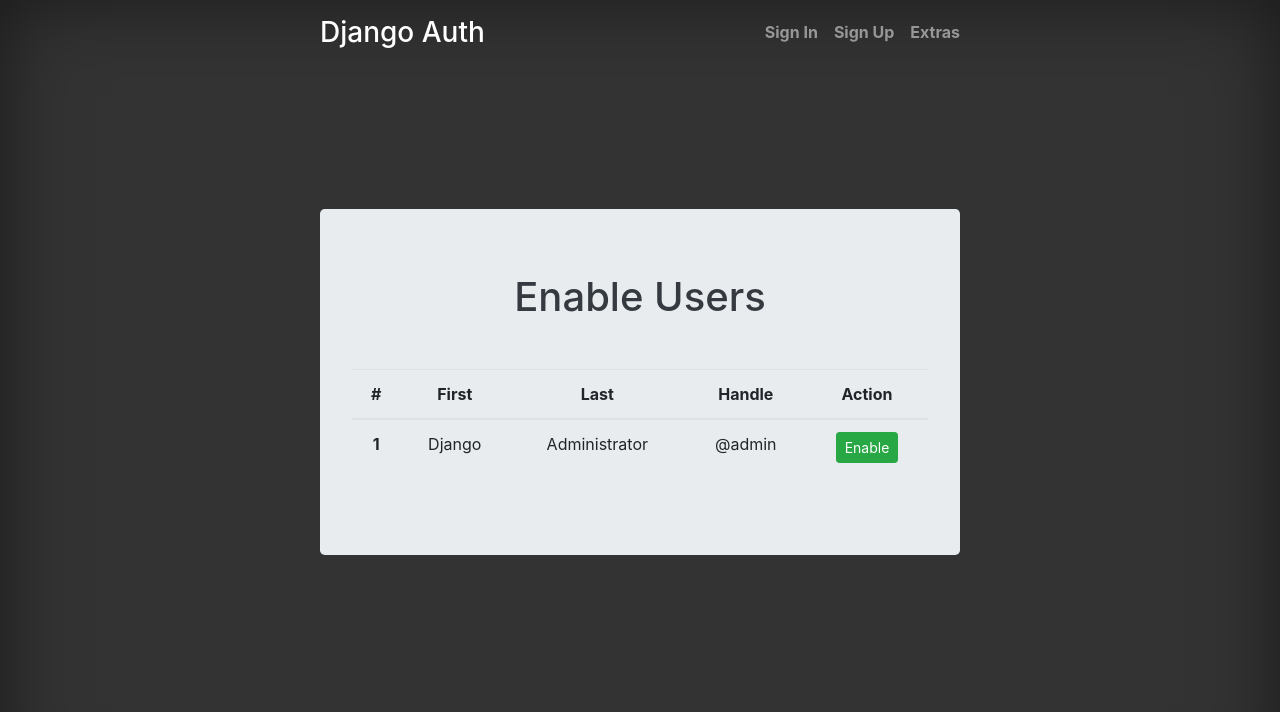
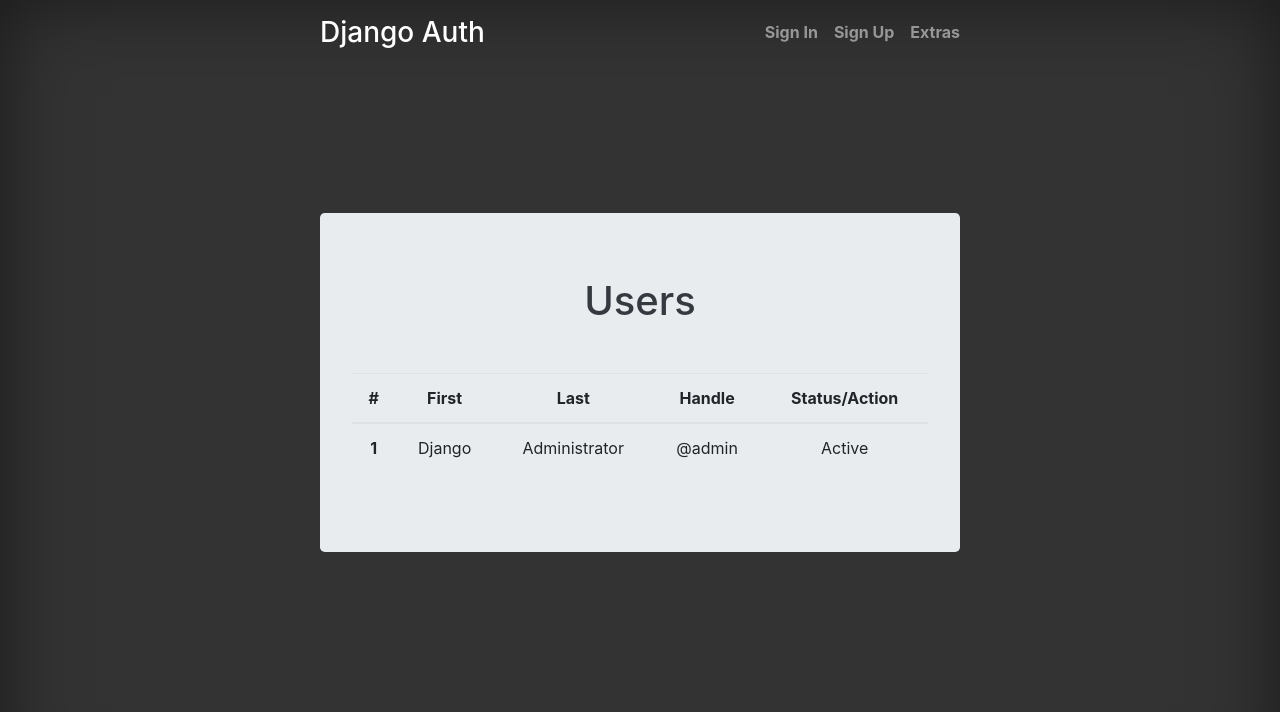
Before and after one commit to nikhiljohn10/django-auth, a Django app: template core/templates/core/extras.html in a window 1280 px wide. Shown: the top 712 px of the page. Run offline with Django 3.2, Linux system fonts and the light colour scheme; the template is opened without the code that fills it: values that come from a table or form of the project are taken from there, others are empty; data comes from the database, SQL or seed files in the repository; some libraries are stand-ins or nearby versions.

Commit message:
Fixed user list on extras

```diff
--- a/core/templates/core/extras.html
+++ b/core/templates/core/extras.html
@@ -1,7 +1,7 @@
 {% extends './base.html' %}
 {% block content %}
 <div class="jumbotron text-dark">
-  <h1 class="display-5">Enable Users</h1>
+  <h1 class="display-5">Users</h1>
   {% if users %}
   <div class="table-responsive mt-5">
     <table class="table">
@@ -11,7 +11,7 @@
           <th scope="col">First</th>
           <th scope="col">Last</th>
           <th scope="col">Handle</th>
-          <th scope="col">Action</th>
+          <th scope="col">Status/Action</th>
         </tr>
       </thead>
       <tbody>
@@ -21,7 +21,13 @@
           <td>{{ user.first_name }}</td>
           <td>{{ user.last_name }}</td>
           <td>@{{ user.username }}</td>
-          <td><a class="btn btn-success btn-sm" href="{% url 'auth:enable' username=user.username %}" role="button">Enable</a></td>
+          <td>
+            {% if not user.is_active %}
+              <a class="btn btn-success btn-sm" href="{% url 'auth:enable' username=user.username %}" role="button">Reactive</a>
+            {% else %}
+              Active
+            {% endif %}
+          </td>
         </tr>
         {% endfor %}
       </tbody>
--- a/core/views.py
+++ b/core/views.py
@@ -7,5 +7,5 @@ def home(request):
     return render(request, 'core/home.html')
 
 def extras(request):
-    users = User.objects.filter(is_active=False)
+    users = User.objects.filter(is_staff=False)
     return render(request, 'core/extras.html', {'users': users})
```
